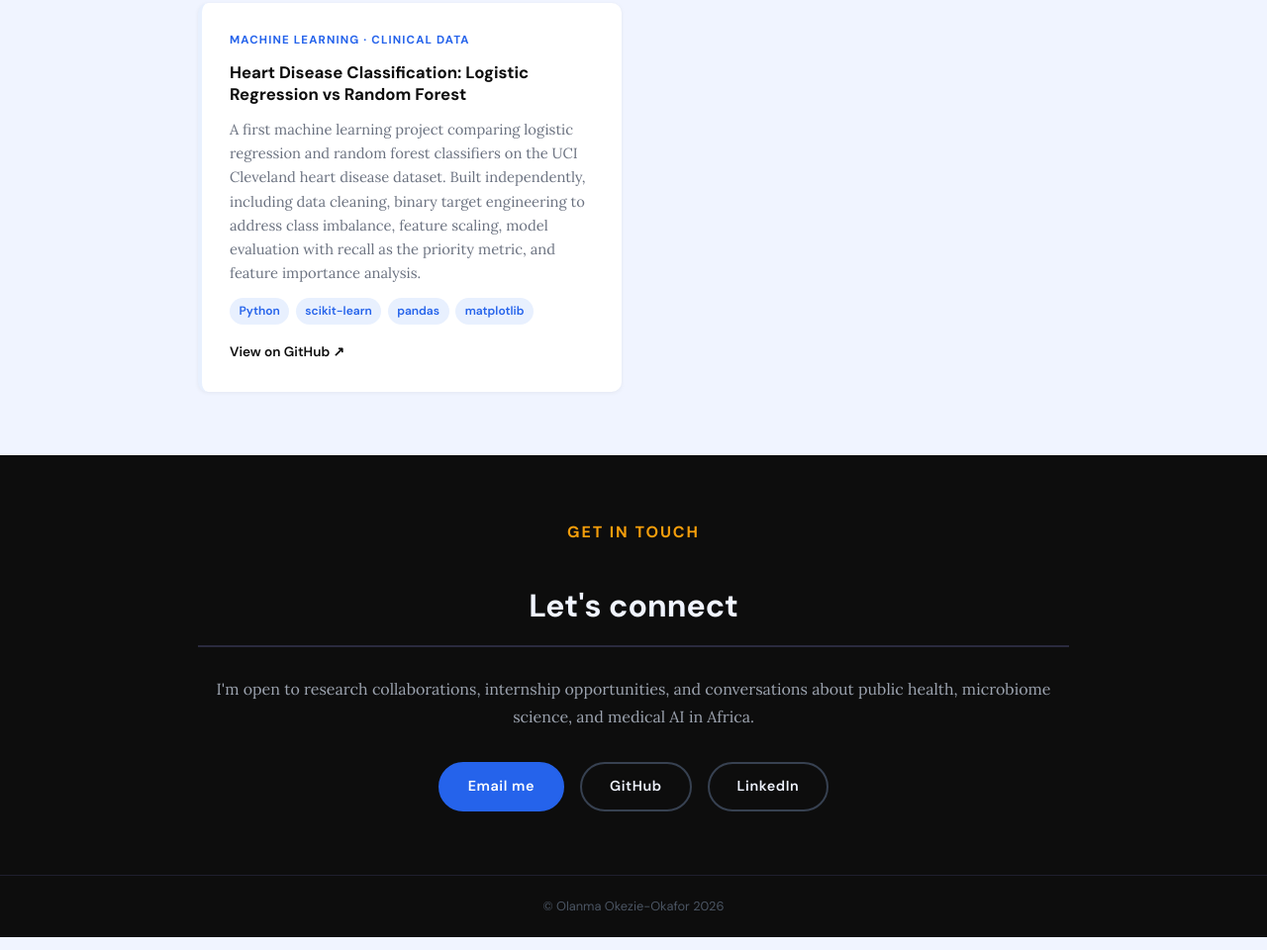
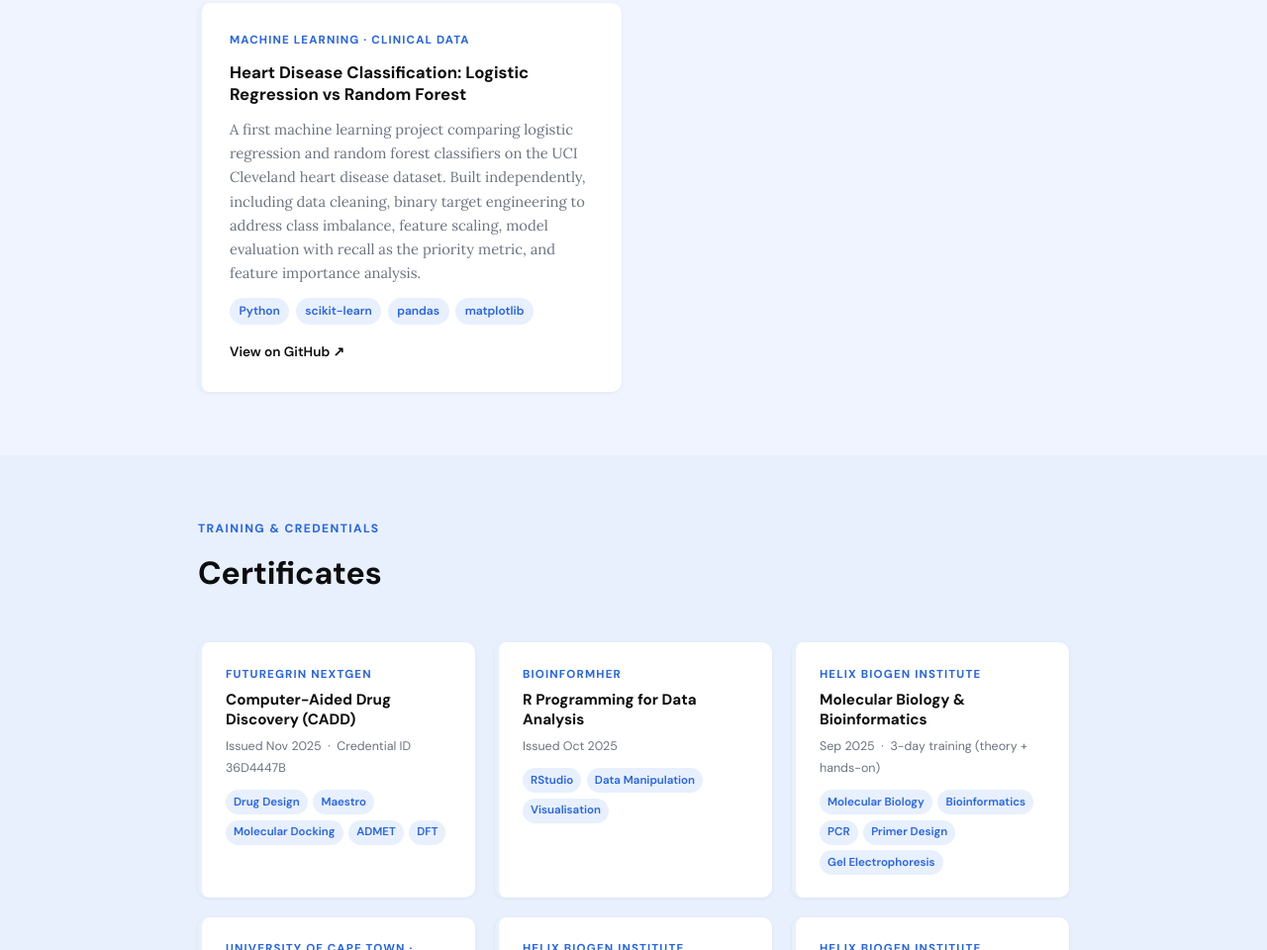
Before and after one commit to olanmaaa/olanmaaa.github.io, a plain HTML site: page index.html in a window 1280 px wide. Shown: the part 1840-2800 px from the top of the page at 99% size. Drawn offline with Linux system fonts and the light colour scheme.

Commit message:
Add certificates section

```diff
--- a/index.html
+++ b/index.html
@@ -337,6 +337,82 @@
 
     .card-link:hover { color: var(--blue); }
 
+    /* ── CERTIFICATES ── */
+    #cert-section {
+      background: var(--altbg);
+      max-width: 100%;
+      padding: 4rem 0;
+    }
+
+    #cert-section .inner {
+      max-width: 960px;
+      margin: 0 auto;
+      padding: 0 2.5rem;
+    }
+
+    .cert-grid {
+      display: grid;
+      grid-template-columns: repeat(auto-fill, minmax(260px, 1fr));
+      gap: 1.25rem;
+    }
+
+    .cert-card {
+      background: white;
+      border-radius: 10px;
+      padding: 1.4rem 1.5rem;
+      border-left: 4px solid var(--altbg);
+      box-shadow: 0 1px 4px rgba(0,0,0,0.06);
+      transition: border-color 0.25s, box-shadow 0.2s;
+      display: flex;
+      flex-direction: column;
+      gap: 0.4rem;
+    }
+
+    .cert-card:hover {
+      border-left-color: var(--blue);
+      box-shadow: 0 4px 16px rgba(37,99,235,0.10);
+    }
+
+    .cert-issuer {
+      font-family: 'DM Sans', sans-serif;
+      font-size: 0.72rem;
+      font-weight: 700;
+      letter-spacing: 0.1em;
+      text-transform: uppercase;
+      color: var(--blue);
+    }
+
+    .cert-title {
+      font-family: 'DM Sans', sans-serif;
+      font-size: 0.95rem;
+      font-weight: 700;
+      color: var(--black);
+      line-height: 1.3;
+    }
+
+    .cert-meta {
+      font-family: 'DM Sans', sans-serif;
+      font-size: 0.78rem;
+      color: var(--muted);
+    }
+
+    .cert-skills {
+      display: flex;
+      flex-wrap: wrap;
+      gap: 0.35rem;
+      margin-top: 0.25rem;
+    }
+
+    .cert-skill {
+      font-family: 'DM Sans', sans-serif;
+      font-size: 0.72rem;
+      font-weight: 600;
+      background: var(--altbg);
+      color: var(--blue);
+      padding: 0.15rem 0.5rem;
+      border-radius: 20px;
+    }
+
     /* ── CONTACT ── */
     #contact-section {
       background: var(--black);
@@ -440,6 +516,7 @@
     <ul class="navmenu">
       <li><a href="#about-section">About</a></li>
       <li><a href="#projects-section">Projects</a></li>
+      <li><a href="#cert-section">Certificates</a></li>
       <li><a href="#contact-section">Contact</a></li>
     </ul>
   </nav>
@@ -577,6 +654,83 @@
     </div>
   </section>
 
+  <!-- CERTIFICATES -->
+  <div id="cert-section">
+    <div class="inner">
+      <p class="section-label">Training &amp; Credentials</p>
+      <h2 class="section-title">Certificates</h2>
+      <div class="cert-grid">
+
+        <div class="cert-card">
+          <span class="cert-issuer">FutureGRIN NextGen</span>
+          <p class="cert-title">Computer-Aided Drug Discovery (CADD)</p>
+          <p class="cert-meta">Issued Nov 2025 &nbsp;·&nbsp; Credential ID 36D4447B</p>
+          <div class="cert-skills">
+            <span class="cert-skill">Drug Design</span>
+            <span class="cert-skill">Maestro</span>
+            <span class="cert-skill">Molecular Docking</span>
+            <span class="cert-skill">ADMET</span>
+            <span class="cert-skill">DFT</span>
+          </div>
+        </div>
+
+        <div class="cert-card">
+          <span class="cert-issuer">BioinformHER</span>
+          <p class="cert-title">R Programming for Data Analysis</p>
+          <p class="cert-meta">Issued Oct 2025</p>
+          <div class="cert-skills">
+            <span class="cert-skill">RStudio</span>
+            <span class="cert-skill">Data Manipulation</span>
+            <span class="cert-skill">Visualisation</span>
+          </div>
+        </div>
+
+        <div class="cert-card">
+          <span class="cert-issuer">Helix Biogen Institute</span>
+          <p class="cert-title">Molecular Biology &amp; Bioinformatics</p>
+          <p class="cert-meta">Sep 2025 &nbsp;·&nbsp; 3-day training (theory + hands-on)</p>
+          <div class="cert-skills">
+            <span class="cert-skill">Molecular Biology</span>
+            <span class="cert-skill">Bioinformatics</span>
+            <span class="cert-skill">PCR</span>
+            <span class="cert-skill">Primer Design</span>
+            <span class="cert-skill">Gel Electrophoresis</span>
+          </div>
+        </div>
+
+        <div class="cert-card">
+          <span class="cert-issuer">University of Cape Town · Coursera</span>
+          <p class="cert-title">Introduction to Small Molecule Drug Discovery &amp; Development</p>
+          <p class="cert-meta">Issued Jun 2025 &nbsp;·&nbsp; Completed with Honors</p>
+          <div class="cert-skills">
+            <span class="cert-skill">Drug Discovery</span>
+            <span class="cert-skill">Small Molecules</span>
+          </div>
+        </div>
+
+        <div class="cert-card">
+          <span class="cert-issuer">Helix Biogen Institute</span>
+          <p class="cert-title">Bacterial Bioinformatics</p>
+          <p class="cert-meta">Issued Nov 2024</p>
+          <div class="cert-skills">
+            <span class="cert-skill">Bioinformatics</span>
+            <span class="cert-skill">Bacterial Bioinformatics</span>
+          </div>
+        </div>
+
+        <div class="cert-card">
+          <span class="cert-issuer">Helix Biogen Institute</span>
+          <p class="cert-title">Basic Bioinformatics</p>
+          <p class="cert-meta">Aug 2024</p>
+          <div class="cert-skills">
+            <span class="cert-skill">Bioinformatics</span>
+          </div>
+        </div>
+
+      </div>
+    </div>
+  </div>
+
   <!-- CONTACT -->
   <div id="contact-section">
     <div class="inner">
```
